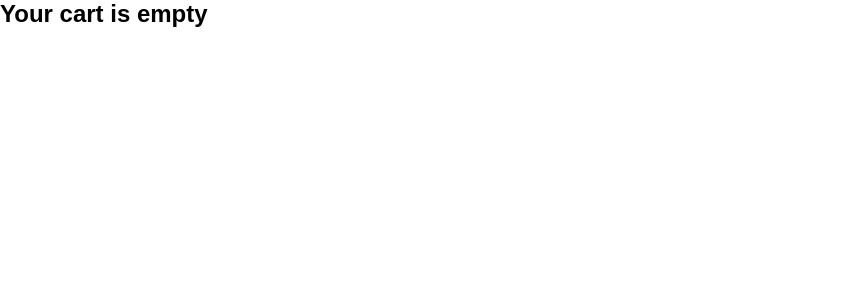
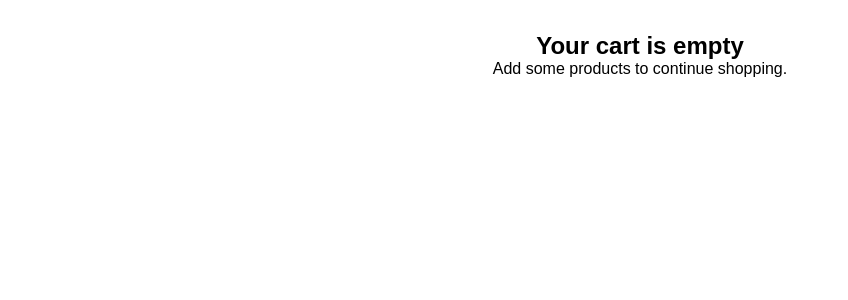
Before and after one commit to abhaydharmik/AuthCart, a React (Vite) app: page /cart in a window 1280 px wide. Shown: the top 300 px of the page, without its empty margins (0-848 px from the left). Built offline with nearby package versions, Linux system fonts and the light colour scheme; sample sign-in values are in the browser's storage.

Commit message:
feat(ux): add loading spinner, error UI, empty cart state and improve user experience

```diff
--- a/package.json
+++ b/package.json
@@ -13,7 +13,8 @@
     "axios": "^1.13.6",
     "react": "^19.2.0",
     "react-dom": "^19.2.0",
-    "react-router-dom": "^7.13.1"
+    "react-router-dom": "^7.13.1",
+    "react-toastify": "^11.0.5"
   },
   "devDependencies": {
     "@eslint/js": "^9.39.1",
--- /dev/null
+++ b/src/components/ui/ErrorMessage.jsx
@@ -0,0 +1,11 @@
+import React from 'react'
+
+const ErrorMessage = ({ message }) => {
+  return (
+    <div style={{ color:"red", textAlign: "center", padding: "1rem"}}>
+        <h3>{message}</h3>
+    </div>
+  )
+}
+
+export default ErrorMessage
--- /dev/null
+++ b/src/components/ui/Spinner.jsx
@@ -0,0 +1,11 @@
+import React from 'react'
+
+const Spinner = () => {
+  return (
+    <div style={{display: "flex", justifyContent: "center", alignItems: "center",textAlign: "center", padding: "1rem"}}>
+        <h3>Loading....</h3>
+    </div>
+  )
+}
+
+export default Spinner
--- a/src/features/cart/pages/Cart.jsx
+++ b/src/features/cart/pages/Cart.jsx
@@ -7,7 +7,12 @@ const Cart = () => {
 
     const total = useMemo(() => {return cart.reduce((sum, item)=> sum + item.price * item.quantity, 0)}, [cart])
 
-    if(cart.length === 0) return <h2>Your cart is empty</h2>
+    if(cart.length === 0) {
+        return (<div style={{textAlign: "center", marginTop: "2rem"}}>
+            <h2>Your cart is empty</h2>
+            <p>Add some products to continue shopping.</p>
+        </div>)
+    }
 
   return (
     <div>
--- a/src/features/products/pages/Home.jsx
+++ b/src/features/products/pages/Home.jsx
@@ -2,6 +2,8 @@ import React, { useEffect, useState } from "react";
 fetchProducts;
 import ProductCard from "../components/ProductCard";
 import { fetchProducts } from "../productService";
+import Spinner from "../../../components/ui/Spinner";
+import ErrorMessage from "../../../components/ui/ErrorMessage";
 
 const Home = () => {
   const [products, setProducts] = useState([]);
@@ -29,9 +31,9 @@ const Home = () => {
     product.title.toLowerCase().includes(search.toLowerCase()),
   );
 
-  if (loading) return <h2>Loading..</h2>;
+  if (loading) return <Spinner />;
 
-  if (error) return <h2>{error}</h2>;
+  if (error) return <ErrorMessage message={error} />;
 
   return (
     <div>
--- a/src/features/products/pages/ProductDetails.jsx
+++ b/src/features/products/pages/ProductDetails.jsx
@@ -3,6 +3,7 @@ import { useParams } from "react-router-dom";
 import { fetchSingleProduct } from "../productService";
 import { CartContext } from "../../../context/CartContext";
 import Navbar from "../../../components/layout/Navbar";
+import { toast, ToastContainer } from "react-toastify";
 
 const ProductDetails = () => {
   const { id } = useParams();
@@ -29,6 +30,7 @@ const ProductDetails = () => {
 
   const handleAddToCart = useCallback(() => {
     dispatch({ type: "ADD_ITEM", payload: product });
+    toast("Product added to cart!")
   }, [product, dispatch]);
 
   if (loading) return <h2>Loading..</h2>;
@@ -53,6 +55,7 @@ const ProductDetails = () => {
         </div>
 
         <button onClick={handleAddToCart}>Add to Cart</button>
+        <ToastContainer />
       </div>
     </>
   );
```
Also changed, not shown: 1 other file (tests, documents, lock files or other folders).
